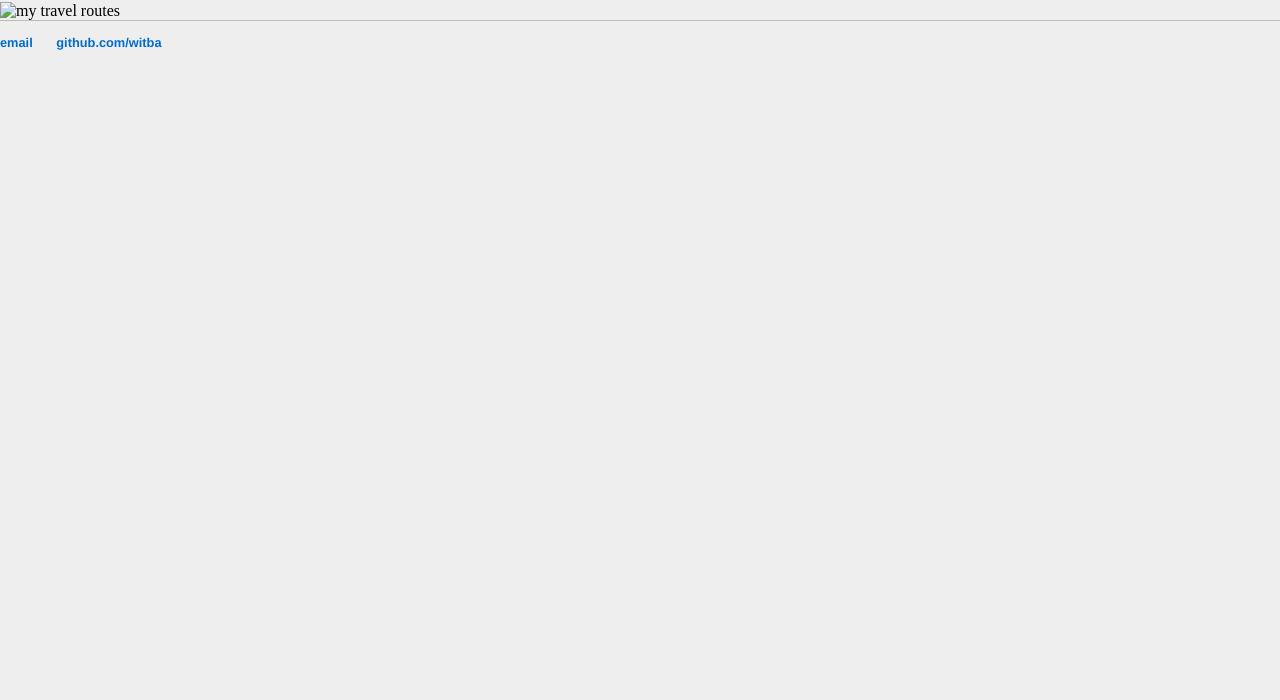
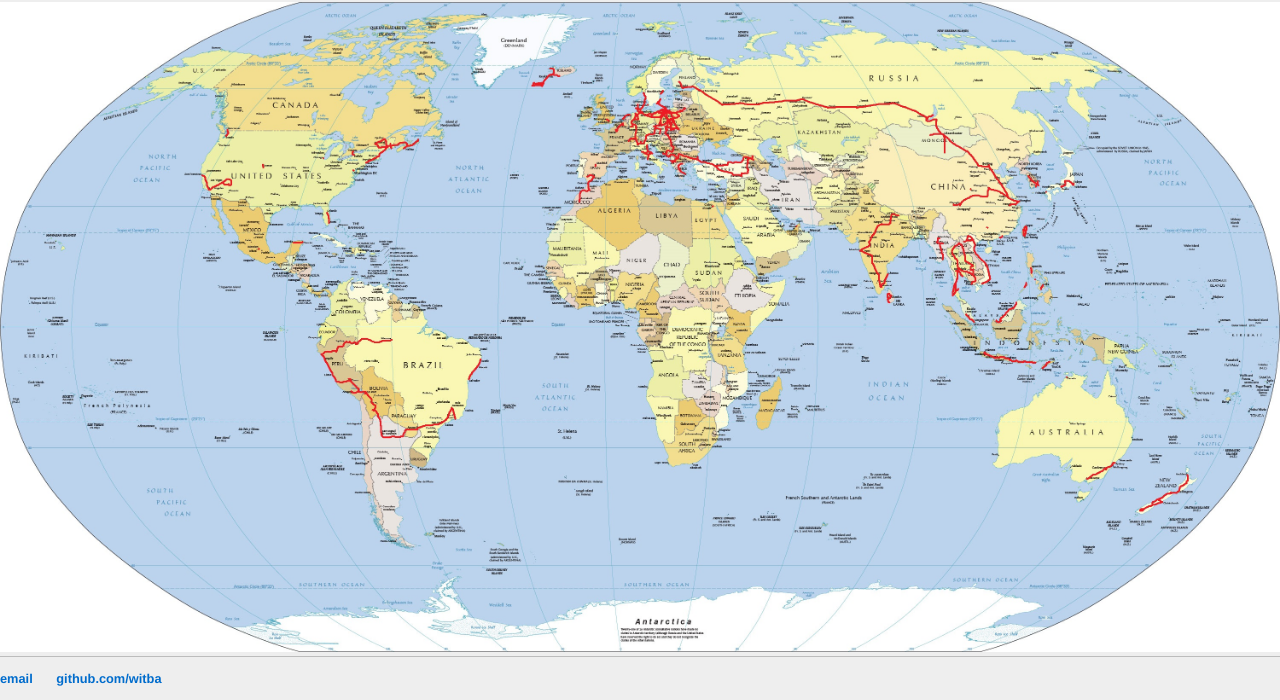
Before and after one commit to witba/witba.github.io, a Jekyll site: the page built from travel/pasttrips.html, in a window 1280 px wide. Shown: the part 546-1246 px from the top of the page. Built offline with Jekyll 4.4.1, drawn with Linux system fonts in a browser that asks for light colours; before the commit the page ends 900 px from its top, so only the background shows below that.

Commit message:
Update pasttrips.html

```diff
--- a/travel/pasttrips.html
+++ b/travel/pasttrips.html
@@ -8,5 +8,5 @@ title: Travel resources
 </div>
 
 <div class="travel">
-<img src="/images/routesmap.jpg" alt="my travel routes" width=100%>
+<img src="routesmap.jpg" alt="my travel routes" width=100%>
 </div>
```
